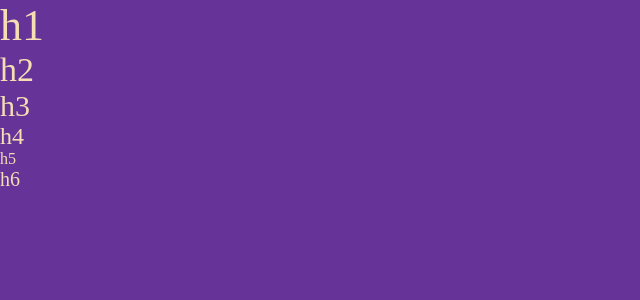
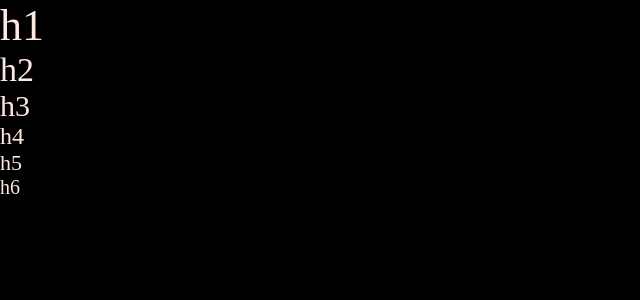
Before and after one commit to tahir-rafique/ai-weight-loss, a React (Vite) app: page / in a window 1280 px wide. Shown: the top 300 px of the page, without its empty margins (0-640 px from the left). Built offline with nearby package versions, Linux system fonts and the light colour scheme.

Commit message:
colors file added

```diff
--- a/src/styles/base/_colors.scss
+++ b/src/styles/base/_colors.scss
@@ -1,3 +1,10 @@
 body {
-  --color-primary: red;
+  --color-primary: #ffc6af;
+  --color-btn: #fcc378;
+  --color-bg-light: #fff4ef;
+  --color-bg: #ffe8df;
+  --color-heading: #f16a77;
+  --color-dark: #282828;
+  --color-dark-light: #2828284d;
+  --color-black-theme: #000000;
 }
--- a/src/styles/base/_typography.scss
+++ b/src/styles/base/_typography.scss
@@ -3,8 +3,8 @@
   line-height: normal;
 }
 body {
-  background-color: rebeccapurple;
-  color: wheat;
+  background-color: var((--color-black-theme));
+  color: var((--color-bg));
 
   h1 {
     font-size: 44px;
@@ -21,7 +21,7 @@ body {
   h4 {
     font-size: 24px;
   }
-  w h5 {
+  h5 {
     font-size: 22px;
   }
 
--- a/src/styles/main.css
+++ b/src/styles/main.css
@@ -15,14 +15,25 @@ body {
   font-family: "Manrope";
 }
 
+body {
+  --color-primary: #ffc6af;
+  --color-btn: #fcc378;
+  --color-bg-light: #fff4ef;
+  --color-bg: #ffe8df;
+  --color-heading: #f16a77;
+  --color-dark: #282828;
+  --color-dark-light: #2828284d;
+  --color-black-theme: #000000;
+}
+
 * {
   font-family: "Monrape";
   line-height: normal;
 }
 
 body {
-  background-color: rebeccapurple;
-  color: wheat;
+  background-color: var(--color-black-theme);
+  color: var(--color-bg);
 }
 body h1 {
   font-size: 44px;
@@ -36,9 +47,8 @@ body h3 {
 body h4 {
   font-size: 24px;
 }
-body w h5 {
+body h5 {
   font-size: 22px;
-  background-color: red;
 }
 body h6 {
   font-size: 20px;
```
Also changed, not shown: 1 other file (tests, documents, lock files or other folders).
